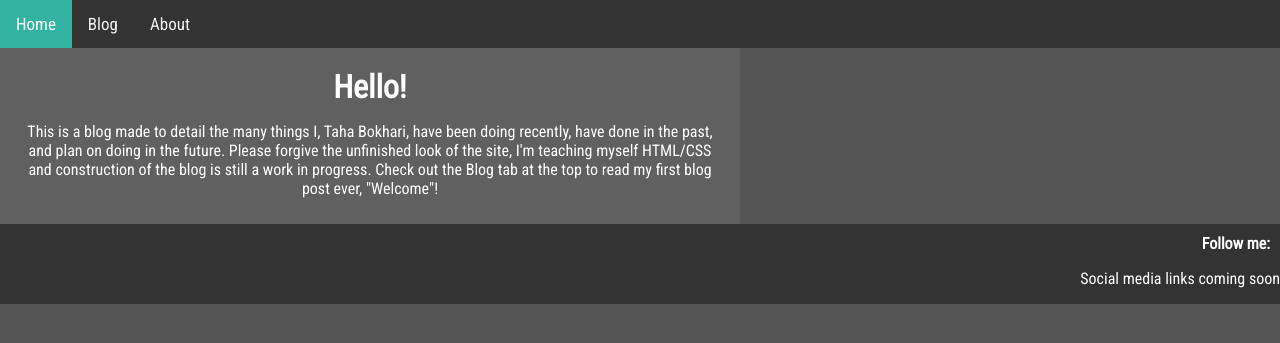
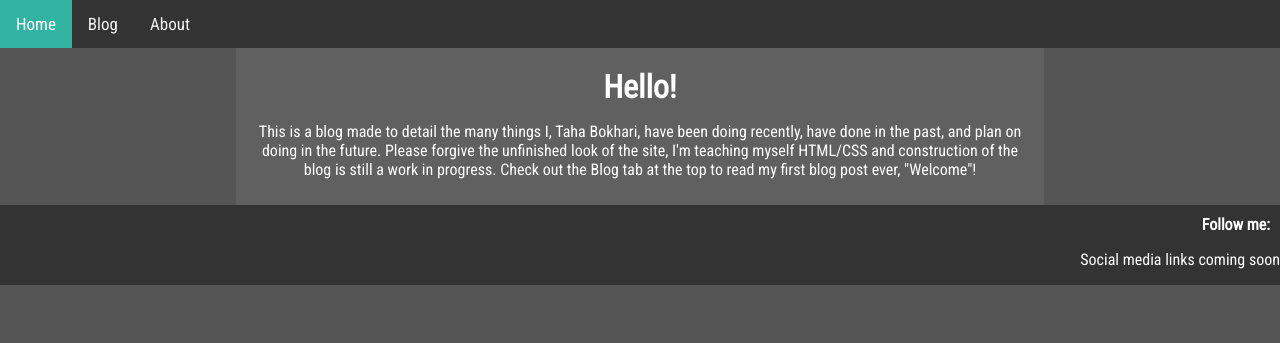
Before and after one commit to boktah/boktah.github.io, a Jekyll site: the page built from index.html, in a window 1280 px wide. Shown: the top 343 px of the page. Built offline with Jekyll 4.4.1, drawn with Linux system fonts in a browser that asks for light colours.

Commit message:
Fixed center content

```diff
--- a/_sass/main.scss
+++ b/_sass/main.scss
@@ -47,9 +47,9 @@ a {
     text-align: center;
     background-color: #606060;
     color: white;
-    width: 700px;
+    width: 60%;
     padding: 10px 20px;
-    align: center;
+    margin: auto;
 }
 
 .footer {
```
